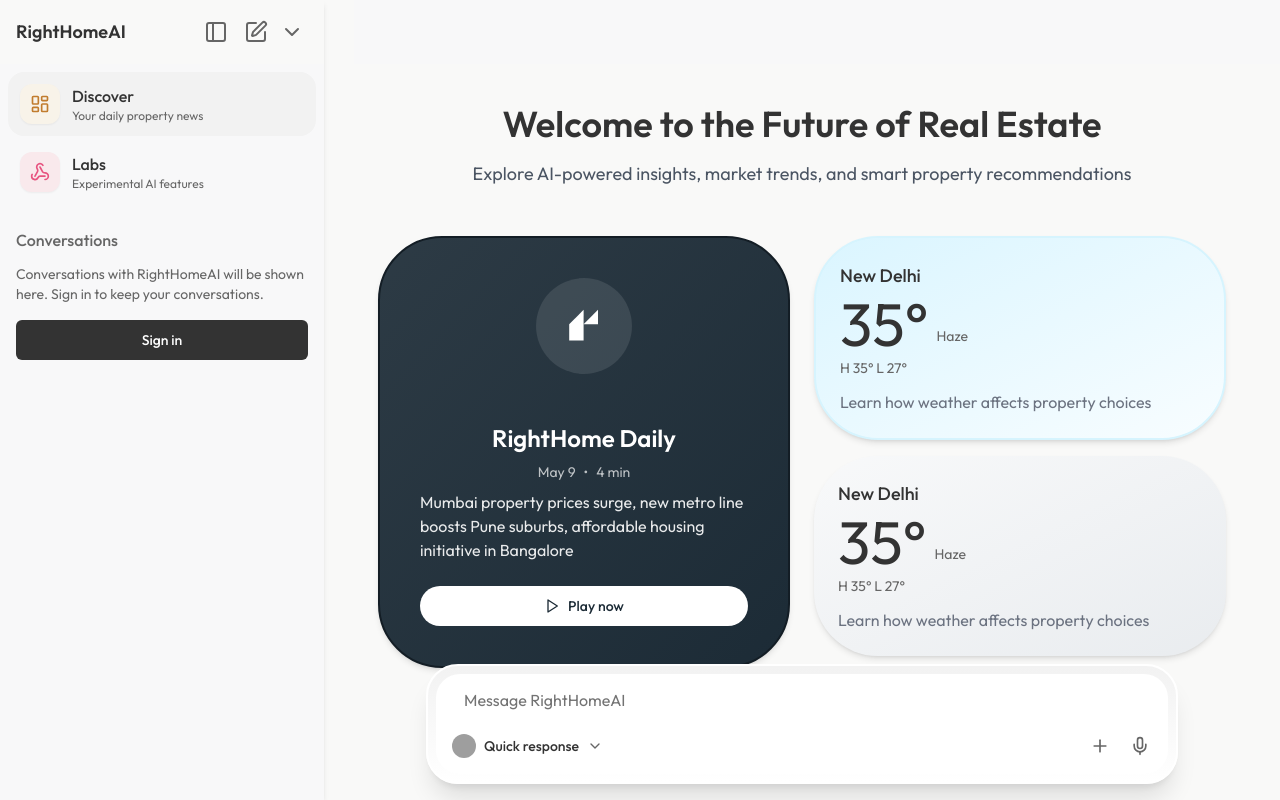
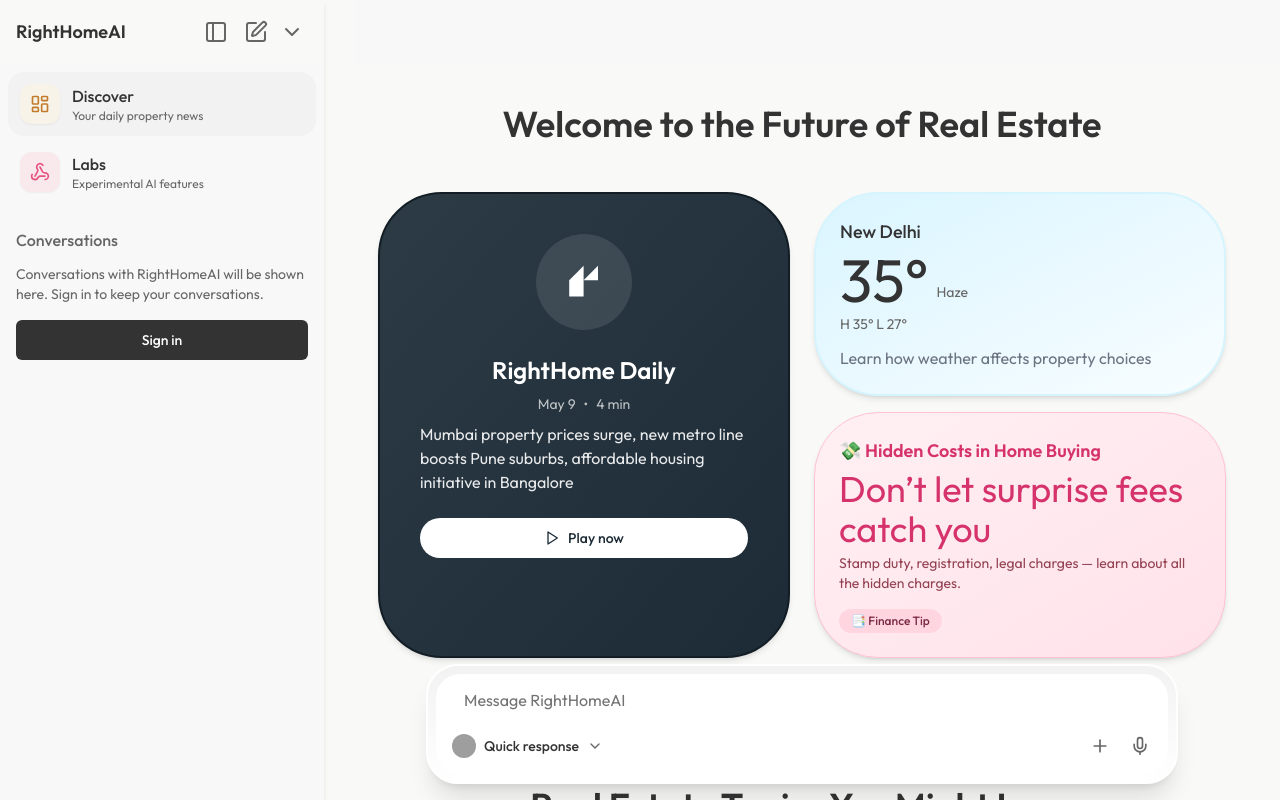
Before and after one commit to Propit-AI/Prem-RightHomeAI, a Next.js app: page / in a window 1280 px wide. Built offline with nearby package versions, Linux system fonts and the light colour scheme; grey boxes are pictures that could not be loaded.

Commit message:
iniial change

```diff
--- a/app/page.tsx
+++ b/app/page.tsx
@@ -2,14 +2,7 @@
 
 import { Card, CardContent } from "@/components/ui/card";
 import { Button } from "@/components/ui/button";
-import {
-  Play,
-  Brain,
-  LineChart,
-  Home,
-  Map,
-  Sparkles,
-} from "lucide-react";
+import { Play, Brain, LineChart, Home, Map, Sparkles } from "lucide-react";
 import { useChat } from "@/contexts/chat-context";
 import { useState, useEffect } from "react";
 import Image from "next/image";
@@ -26,7 +19,7 @@ export default function DiscoverContent() {
 
   useEffect(() => {
     if (isConversationStarted) {
-      router.push('/chat');
+      router.push("/chat");
     }
   }, [isConversationStarted]);
 
@@ -126,10 +119,6 @@ export default function DiscoverContent() {
             <h1 className="text-[26px] md:text-4xl font-semibold text-[#333333]">
               Welcome to the Future of Real Estate
             </h1>
-            <p className="mt-4 text-lg text-gray-600 max-w-2xl">
-              Explore AI-powered insights, market trends, and smart property
-              recommendations
-            </p>
           </div>
 
           {/* Daily Update and Weather Section */}
@@ -140,7 +129,7 @@ export default function DiscoverContent() {
             >
               <div className="relative">
                 <div className="p-10 flex flex-col items-center">
-                  <div className="flex items-center justify-center w-24 h-24 mb-12 rounded-full bg-white/10">
+                  <div className="flex items-center justify-center w-24 h-24 mb-6 rounded-full bg-white/10">
                     <Logo />
                   </div>
                   <h2 className="text-2xl font-semibold mb-2">
@@ -190,25 +179,25 @@ export default function DiscoverContent() {
               </Card>
 
               <Card
-              className="overflow-hidden bg-gradient-to-br from-[#f8f9fa] to-[#e9ecef] border border-[#e6e6e6] rounded-[4rem] shadow-md border-none cursor-pointer transition-transform hover:scale-[1.02]"
-              onClick={handleWeatherClick}
+                className="overflow-hidden bg-gradient-to-br from-[#fff0f3] to-[#ffe2e9] border border-[#ffc2d1] rounded-[4rem] shadow-md cursor-pointer transition-transform hover:scale-[1.03]"
+                onClick={handleHiddenCostClick}
               >
                 <CardContent className="p-6">
                   <div className="flex justify-between items-start">
                     <div>
-                    <h3 className="text-lg font-medium mb-1">New Delhi</h3>
-                    <div className="flex items-end">
-                      <span className="text-6xl font-light">35°</span>
-                      <span className="text-sm text-[#666666] ml-2 mb-2">
-                        Haze
+                      <h3 className="text-lg font-semibold mb-1 text-[#d6336c] flex items-center gap-2">
+                        💸 Hidden Costs in Home Buying
+                      </h3>
+                      <div className="text-4xl font-light text-[#d6336c] mb-1">
+                        Don’t let surprise fees catch you
+                      </div>
+                      <div className="text-sm text-[#944252] mt-1">
+                        Stamp duty, registration, legal charges — learn about
+                        all the hidden charges.
+                      </div>
+                      <span className="inline-block mt-4 px-3 py-1 text-xs font-medium bg-[#ffd6e0] text-[#7a2942] rounded-full">
+                        📑 Finance Tip
                       </span>
-                    </div>
-                    <div className="text-sm text-[#666666] mt-1">
-                      H 35° L 27°
-                    </div>
-                    <p className="mt-3 text-gray-500">
-                      Learn how weather affects property choices
-                    </p>
                     </div>
                   </div>
                 </CardContent>
@@ -216,7 +205,9 @@ export default function DiscoverContent() {
             </div>
           </div>
 
-          <h1 className="text-2xl md:text-4xl font-semibold text-[#333333] mt-28 mb-12">Real Estate Topics You Might Love</h1>
+          <h1 className="text-2xl md:text-4xl font-semibold text-[#333333] mt-24 mb-12">
+            Real Estate Topics You Might Love
+          </h1>
           {/* Podcasts and Investment Guide */}
           <div className="grid grid-cols-1 md:grid-cols-2 gap-6 mb-10 w-full">
             <Card
@@ -237,7 +228,7 @@ export default function DiscoverContent() {
               </CardContent>
             </Card>
 
-            <div className="flex flex-col justify-between">
+            <div className="flex flex-col justify-between gap-4 md:gap-0">
               <Card
                 className="overflow-hidden bg-white rounded-[3rem] md:rounded-[4rem] shadow-md border-[#e6e6e6] cursor-pointer transition-transform hover:scale-[1.02]"
                 onClick={handleBuyingGuideClick}
```
Lines whose indentation alone changed are shown as unchanged.
